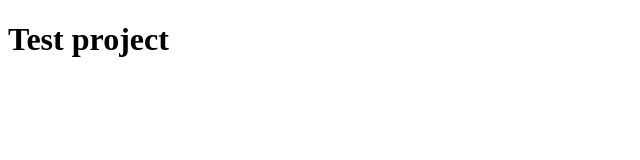
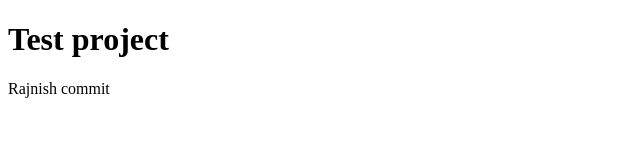
Before and after one commit to s-nashit/aimd, a plain HTML site: page index.html in a window 1280 px wide. Shown: the whole page, without its empty margins (0-640 px from the left). Drawn offline with Linux system fonts and the light colour scheme.

Commit message:
Update index.html

```diff
--- a/index.html
+++ b/index.html
@@ -7,5 +7,6 @@
   </head>
   <body>
     <h1>Test project</h1>
+    <p>Rajnish commit</p>
   </body>
 </html>
```
